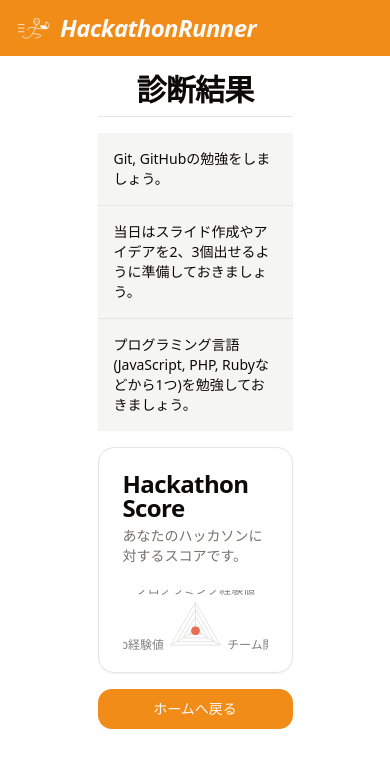
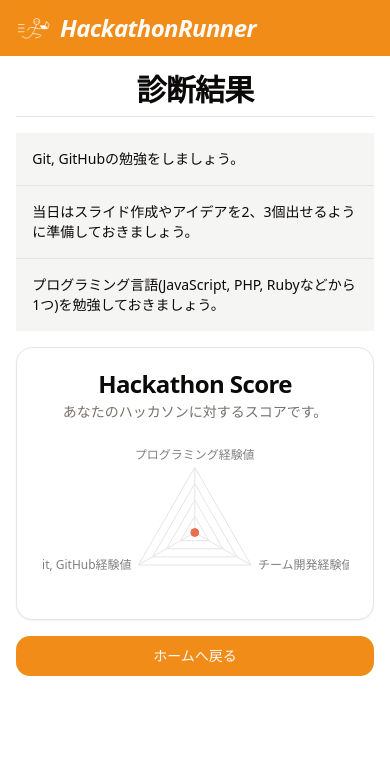
Before and after one commit to kmusicsports/hackathon-runner, a React (Vite) app: page /check/result in a window 390 px wide. Shown: the top 768 px of the page. Built offline with nearby package versions, Linux system fonts and the light colour scheme.

Commit message:
feat(ui): Responsive support for question and result pages

```diff
--- a/src/app/pages/check/question.tsx
+++ b/src/app/pages/check/question.tsx
@@ -51,7 +51,7 @@ const QuestionPage = () => {
   };
 
   return (
-    <div className="mx-auto mt-2 w-1/2">
+    <div className="mx-auto mt-2 w-10/12 max-w-2xl lg:w-1/2">
       <BackButton onClick={handlePrev} />
 
       <div className="mt-4">
--- a/src/app/pages/check/result.tsx
+++ b/src/app/pages/check/result.tsx
@@ -24,7 +24,7 @@ const ResultPage = () => {
   };
 
   return (
-    <div className="mx-auto my-4 w-1/2 space-y-4">
+    <div className="mx-auto my-4 w-11/12 max-w-6xl space-y-4 lg:w-1/2">
       <H2 className="text-center">診断結果</H2>
 
       <ResultMessageList answers={answers} />
```
